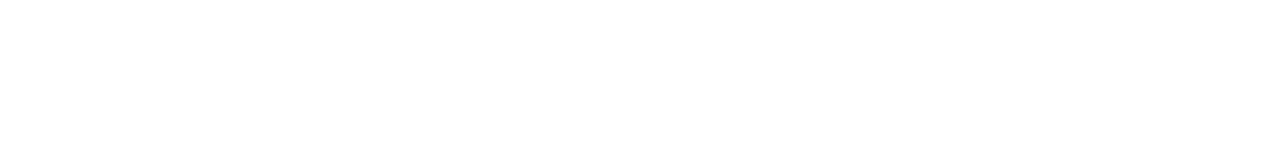
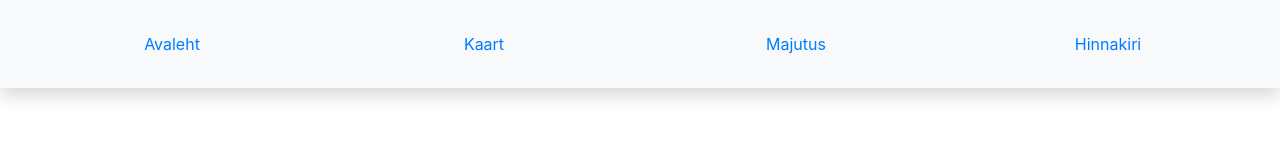
Before and after one commit to robikene/WebDevEndProject, a plain HTML site: page kaart.html in a window 1280 px wide. Drawn offline with nearby package versions, Linux system fonts and the light colour scheme.

Commit message:
little changes

```diff
--- a/kaart.html
+++ b/kaart.html
@@ -5,9 +5,18 @@
     <meta http-equiv="X-UA-Compatible" content="IE=edge">
     <meta name="viewport" content="width=device-width, initial-scale=1.0">
     <title>Kaart</title>
+    <!-- Bootstrap CSS -->
+    <link rel="stylesheet" href="https://stackpath.bootstrapcdn.com/bootstrap/4.3.1/css/bootstrap.min.css" integrity="sha384-ggOyR0iXCbMQv3Xipma34MD+dH/1fQ784/j6cY/iJTQUOhcWr7x9JvoRxT2MZw1T" crossorigin="anonymous">
+    <link rel="stylesheet" href="https://cdnjs.cloudflare.com/ajax/libs/font-awesome/4.7.0/css/font-awesome.min.css">
+    <!-- Enda CSS -->
     <link rel="stylesheet" href="style.css">
 </head>
 <body>
-
+    <nav class="navbar navbar-expand-lg navbar-light bg-light shadow">
+        <li class="nav-item col-lg-3 my-3 text-center"><a class="nav-link" href="avaleht.html">Avaleht</a></li>
+        <li class="nav-item col-lg-3 my-3 text-center"><a class="nav-link" href="#">Kaart</a></li>
+        <li class="nav-item col-lg-3 my-3 text-center"><a class="nav-link" href="majutus.html">Majutus</a></li>
+        <li class="nav-item col-lg-3 my-3 text-center"><a class="nav-link" href="hinnakiri.html">Hinnakiri</a></li>
+    </nav>
 </body>
 </html>
```
Also changed, not shown: avaleht.html (+5 -0 lines), hinnakiri.html (+10 -1 lines), majutus.html (+10 -1 lines).
